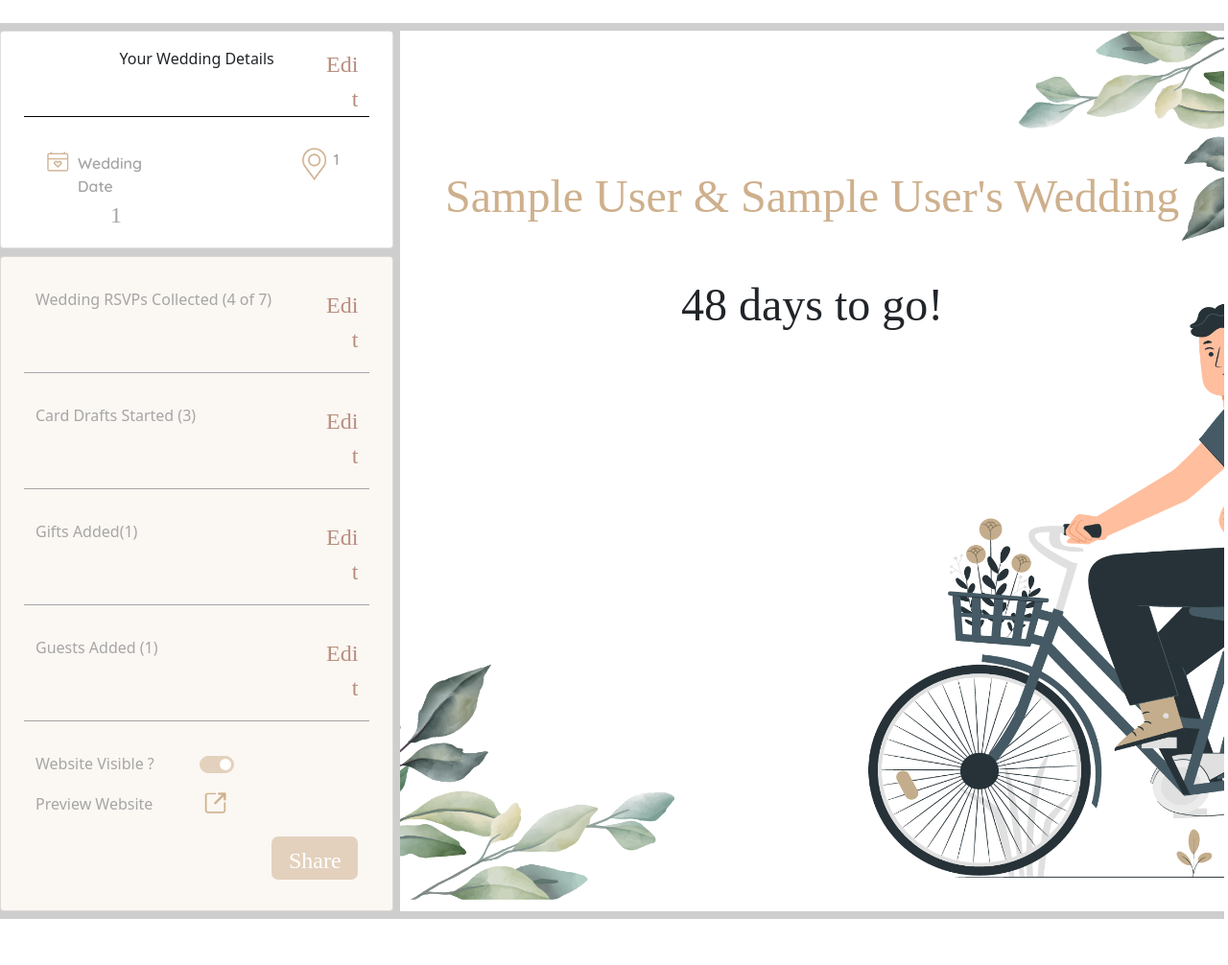
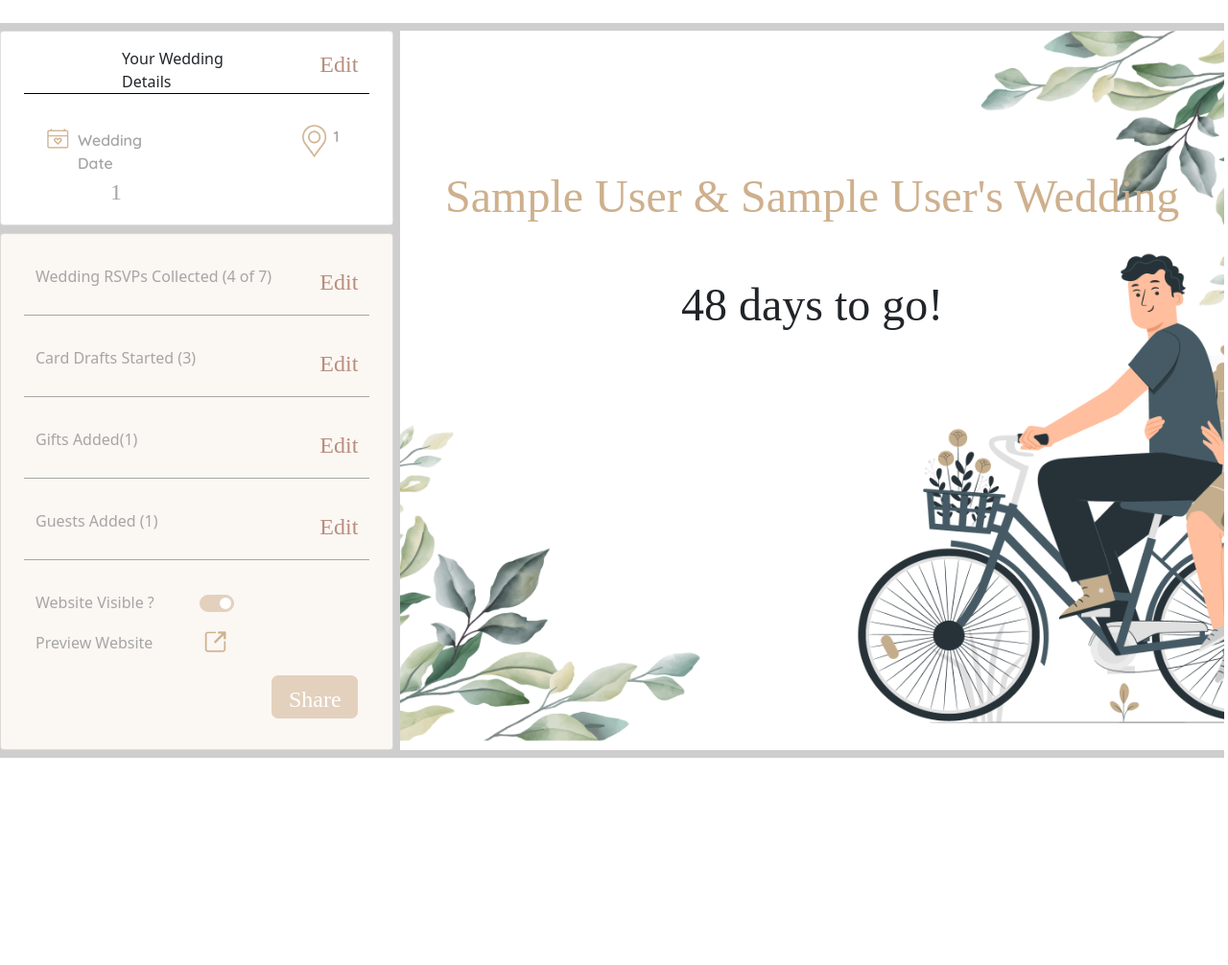
Before and after one commit to bilawalHussain5646/WeddingApp, a Flask app: page /dashboard in a window 1280 px wide. Shown: the part 206-1212 px from the top of the page at 96% size. After the commit the page ends 996 px from the top, so only its background shows below. Run offline with Flask 2, Linux system fonts and the light colour scheme; the visitor is signed in with stand-in values (Sample User, id 1); some libraries are stand-ins or nearby versions.

Commit message:
updated
dashboard

```diff
--- a/static/css/style.css
+++ b/static/css/style.css
@@ -337,7 +337,7 @@ input[type="time"] {
 }
 
 // Large devices (desktops, 992px and up)
-@media (max-width: 1000px) and (min-width: 550px) {
+@media (max-width: 900px) {
   .account {
     margin-left: 0 !important;
   }
--- a/templates/dashboard.html
+++ b/templates/dashboard.html
@@ -7,9 +7,9 @@
         <div class="row" style="border-radius: 0px !important">
           <div class="col-lg-12 px-5 py-3">
             <div class="row" style="border-bottom: 1px solid black">
-              <div class="col-2"></div>
-              <div class="col-8 text-center">Your Wedding Details</div>
-              <div class="col-lg-2 text-end">
+
+              <div class="offset-3 col-5 ">Your Wedding Details</div>
+              <div class="col-4 text-end">
                 <a
                   style="color: #b98e7f; text-decoration: none"
                   href="/profile?setting=2"
@@ -44,7 +44,7 @@
               <label>{{session['dateOfMarriage']}}</label>
             </div>
           </div>
-          <div class="col" style="font-family: Heading">
+          <div class="col-6" style="font-family: Heading">
             <div class="d-flex justify-content-end">
               <div
                 class="col-1"
@@ -75,8 +75,8 @@
                 color: rgb(166, 166, 166);
               "
             >
-              <div class="col-10">Wedding RSVPs Collected  (4 of 7)</div>
-              <div class="col-2 text-end">
+              <div class="col-9">Wedding RSVPs Collected  (4 of 7)</div>
+              <div class="col-3 text-end">
                 <a
                   style="color: #b98e7f; text-decoration: none"
                   href="/profile?setting=2"
@@ -96,8 +96,8 @@
                 color: rgb(166, 166, 166);
               "
             >
-              <div class="col-10">Card Drafts Started (3)</div>
-              <div class="col-2 text-end">
+              <div class="col-9">Card Drafts Started (3)</div>
+              <div class="col-3 text-end">
                 <a
                   style="color: #b98e7f; text-decoration: none"
                   href="/profile?setting=2"
@@ -117,8 +117,8 @@
                 color: rgb(166, 166, 166);
               "
             >
-              <div class="col-10">Gifts Added({{session['registries']}})</div>
-              <div class="col-2 mx-0 text-end">
+              <div class="col-9">Gifts Added({{session['registries']}})</div>
+              <div class="col-3 mx-0 text-end">
                 <a
                   style="color: #b98e7f; text-decoration: none"
                   href="/profile?setting=2"
@@ -138,8 +138,8 @@
                 color: rgb(166, 166, 166);
               "
             >
-              <div class="col-10">Guests Added ({{session['guests']}})</div>
-              <div class="col-2 text-end">
+              <div class="col-9">Guests Added ({{session['guests']}})</div>
+              <div class="col-3 text-end">
                 <a
                   style="color: #b98e7f; text-decoration: none"
                   href="/profile?setting=2"
@@ -196,7 +196,7 @@
         </div>
       </div>
       <div
-        class="col-lg-8 p-4 col-md-12 col-sm-12"
+        class="col-lg-8 p-4 col-md-12 col-sm-12 "
         style="
           background-image: url('static/images/dashboard-background.png');
           background-size: cover;
```
